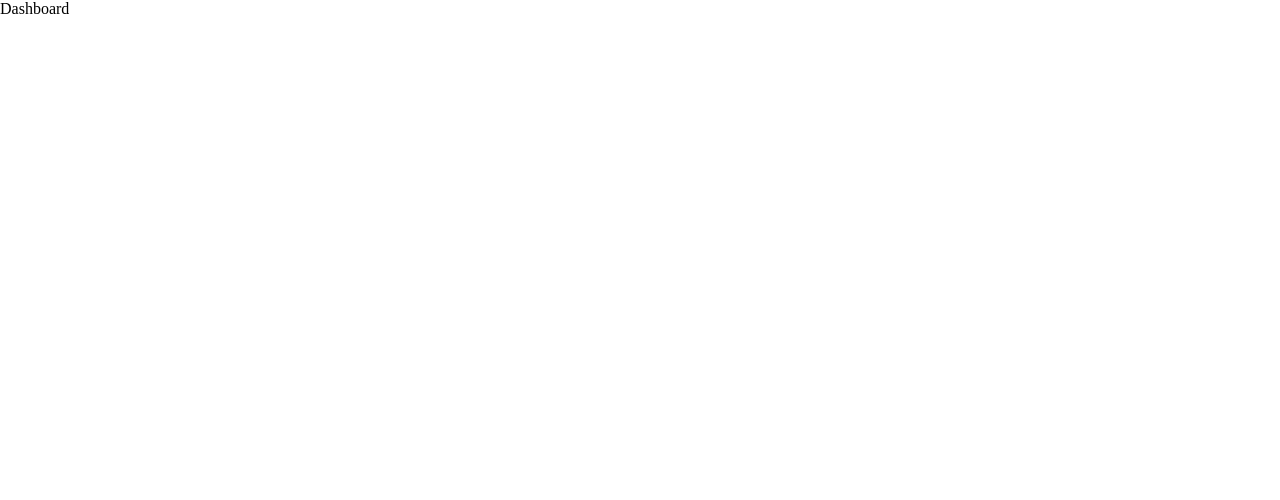
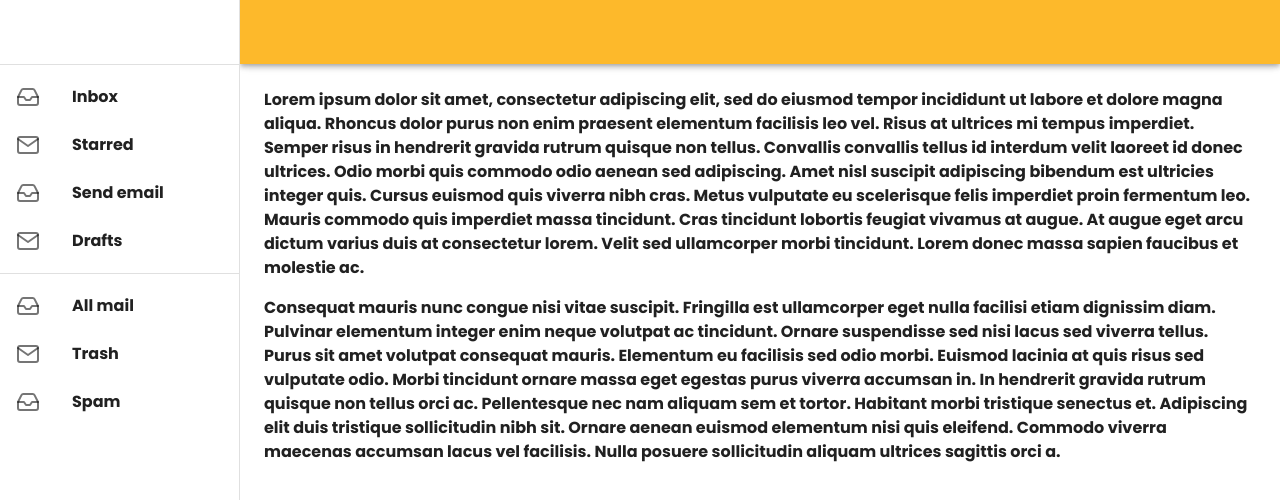
Before and after one commit to mohd-saqlain/react-test, a React (Vite) app: page /dashboard in a window 1280 px wide. Shown: the top 500 px of the page. Built offline with nearby package versions, Linux system fonts and the light colour scheme.

Commit message:
done changes

```diff
--- a/src/pages/dashboard.jsx
+++ b/src/pages/dashboard.jsx
@@ -1,9 +1,10 @@
 import React from 'react'
+import Sidebar from '../sidebar/sidebar'
 
 const Dashboard = () => {
   return (
     <div>
-      Dashboard
+      <Sidebar/>
     </div>
   )
 }
--- a/src/pages/login.jsx
+++ b/src/pages/login.jsx
@@ -13,7 +13,7 @@
 import bg from "../assets/login_bg.png";
 import logo from "../assets/RSFP-logo.png";
 import { url } from "../utils/api";
-import DialogLoader from "../assets/components/DialogLoader";
+import DialogLoader from "../components/DialogLoader";
 
 const Login = () => {
     const [formData,setFormData] = useState({username:"",password:""});
@@ -22,7 +22,7 @@
     const handleLogin = async () => {
         setIsLoading(true)
         try{
-        const res = await fetch(`${url}/dashboard/login/`,{method:"POST",headers:{'Content-Type': 'application/json'},body:JSON.stringify(formData)});
+        const res = await fetch(`${url}/dashboard/login/`,{method:"POST",mode:'cors',headers:{'Content-Type': 'application/json'},body:JSON.stringify(formData)});
         if(res.ok){
             const data = await res.json();
             console.log(data);
--- /dev/null
+++ b/src/sidebar/sidebar.jsx
@@ -0,0 +1,170 @@
+import * as React from 'react';
+import PropTypes from 'prop-types';
+import AppBar from '@mui/material/AppBar';
+import Box from '@mui/material/Box';
+import CssBaseline from '@mui/material/CssBaseline';
+import Divider from '@mui/material/Divider';
+import Drawer from '@mui/material/Drawer';
+import IconButton from '@mui/material/IconButton';
+import List from '@mui/material/List';
+import ListItem from '@mui/material/ListItem';
+import ListItemButton from '@mui/material/ListItemButton';
+import ListItemIcon from '@mui/material/ListItemIcon';
+import ListItemText from '@mui/material/ListItemText';
+import { Menu,Mail,Inbox } from 'react-feather';
+import Toolbar from '@mui/material/Toolbar';
+import Typography from '@mui/material/Typography';
+
+const drawerWidth = 240;
+
+function Sidebar(props) {
+  const { window } = props;
+  const [mobileOpen, setMobileOpen] = React.useState(false);
+  const [isClosing, setIsClosing] = React.useState(false);
+
+  const handleDrawerClose = () => {
+    setIsClosing(true);
+    setMobileOpen(false);
+  };
+
+  const handleDrawerTransitionEnd = () => {
+    setIsClosing(false);
+  };
+
+  const handleDrawerToggle = () => {
+    if (!isClosing) {
+      setMobileOpen(!mobileOpen);
+    }
+  };
+
+  const drawer = (
+    <div>
+      <Toolbar />
+      <Divider />
+      <List>
+        {['Inbox', 'Starred', 'Send email', 'Drafts'].map((text, index) => (
+          <ListItem key={text} disablePadding>
+            <ListItemButton>
+              <ListItemIcon>
+                {index % 2 === 0 ? <Inbox /> : <Mail />}
+              </ListItemIcon>
+              <ListItemText primary={text} />
+            </ListItemButton>
+          </ListItem>
+        ))}
+      </List>
+      <Divider />
+      <List>
+        {['All mail', 'Trash', 'Spam'].map((text, index) => (
+          <ListItem key={text} disablePadding>
+            <ListItemButton>
+              <ListItemIcon>
+                {index % 2 === 0 ? <Inbox /> : <Mail />}
+              </ListItemIcon>
+              <ListItemText primary={text} />
+            </ListItemButton>
+          </ListItem>
+        ))}
+      </List>
+    </div>
+  );
+
+  // Remove this const when copying and pasting into your project.
+
+
+  return (
+    <Box sx={{ display: 'flex' }}>
+      <CssBaseline />
+      <AppBar
+        position="fixed"
+        sx={{
+          width: { sm: `calc(100% - ${drawerWidth}px)` },
+          ml: { sm: `${drawerWidth}px` },
+        }}
+      >
+        <Toolbar>
+          <IconButton
+            color="inherit"
+            aria-label="open drawer"
+            edge="start"
+            onClick={handleDrawerToggle}
+            sx={{ mr: 2, display: { sm: 'none' } }}
+          >
+            <Menu />
+          </IconButton>
+          <Typography variant="h6" noWrap component="div">
+
+          </Typography>
+        </Toolbar>
+      </AppBar>
+      <Box
+        component="nav"
+        sx={{ width: { sm: drawerWidth }, flexShrink: { sm: 0 } }}
+        aria-label="mailbox folders"
+      >
+        {/* The implementation can be swapped with js to avoid SEO duplication of links. */}
+        <Drawer
+          variant="temporary"
+          open={mobileOpen}
+          onTransitionEnd={handleDrawerTransitionEnd}
+          onClose={handleDrawerClose}
+          ModalProps={{
+            keepMounted: true, // Better open performance on mobile.
+          }}
+          sx={{
+            display: { xs: 'block', sm: 'none' },
+            '& .MuiDrawer-paper': { boxSizing: 'border-box', width: drawerWidth },
+          }}
+        >
+          {drawer}
+        </Drawer>
+        <Drawer
+          variant="permanent"
+          sx={{
+            display: { xs: 'none', sm: 'block' },
+            '& .MuiDrawer-paper': { boxSizing: 'border-box', width: drawerWidth },
+          }}
+          open
+        >
+          {drawer}
+        </Drawer>
+      </Box>
+      <Box
+        component="main"
+        sx={{ flexGrow: 1, p: 3, width: { sm: `calc(100% - ${drawerWidth}px)` } }}
+      >
+        <Toolbar />
+        <Typography paragraph>
+          Lorem ipsum dolor sit amet, consectetur adipiscing elit, sed do eiusmod
+          tempor incididunt ut labore et dolore magna aliqua. Rhoncus dolor purus non
+          enim praesent elementum facilisis leo vel. Risus at ultrices mi tempus
+          imperdiet. Semper risus in hendrerit gravida rutrum quisque non tellus.
+          Convallis convallis tellus id interdum velit laoreet id donec ultrices.
+          Odio morbi quis commodo odio aenean sed adipiscing. Amet nisl suscipit
+          adipiscing bibendum est ultricies integer quis. Cursus euismod quis viverra
+          nibh cras. Metus vulputate eu scelerisque felis imperdiet proin fermentum
+          leo. Mauris commodo quis imperdiet massa tincidunt. Cras tincidunt lobortis
+          feugiat vivamus at augue. At augue eget arcu dictum varius duis at
+          consectetur lorem. Velit sed ullamcorper morbi tincidunt. Lorem donec massa
+          sapien faucibus et molestie ac.
+        </Typography>
+        <Typography paragraph>
+          Consequat mauris nunc congue nisi vitae suscipit. Fringilla est ullamcorper
+          eget nulla facilisi etiam dignissim diam. Pulvinar elementum integer enim
+          neque volutpat ac tincidunt. Ornare suspendisse sed nisi lacus sed viverra
+          tellus. Purus sit amet volutpat consequat mauris. Elementum eu facilisis
+          sed odio morbi. Euismod lacinia at quis risus sed vulputate odio. Morbi
+          tincidunt ornare massa eget egestas purus viverra accumsan in. In hendrerit
+          gravida rutrum quisque non tellus orci ac. Pellentesque nec nam aliquam sem
+          et tortor. Habitant morbi tristique senectus et. Adipiscing elit duis
+          tristique sollicitudin nibh sit. Ornare aenean euismod elementum nisi quis
+          eleifend. Commodo viverra maecenas accumsan lacus vel facilisis. Nulla
+          posuere sollicitudin aliquam ultrices sagittis orci a.
+        </Typography>
+      </Box>
+    </Box>
+  );
+}
+
+
+export default Sidebar;
```
Also changed, not shown: src/components/DialogLoader.jsx (renamed from src/assets/components/DialogLoader.jsx).
